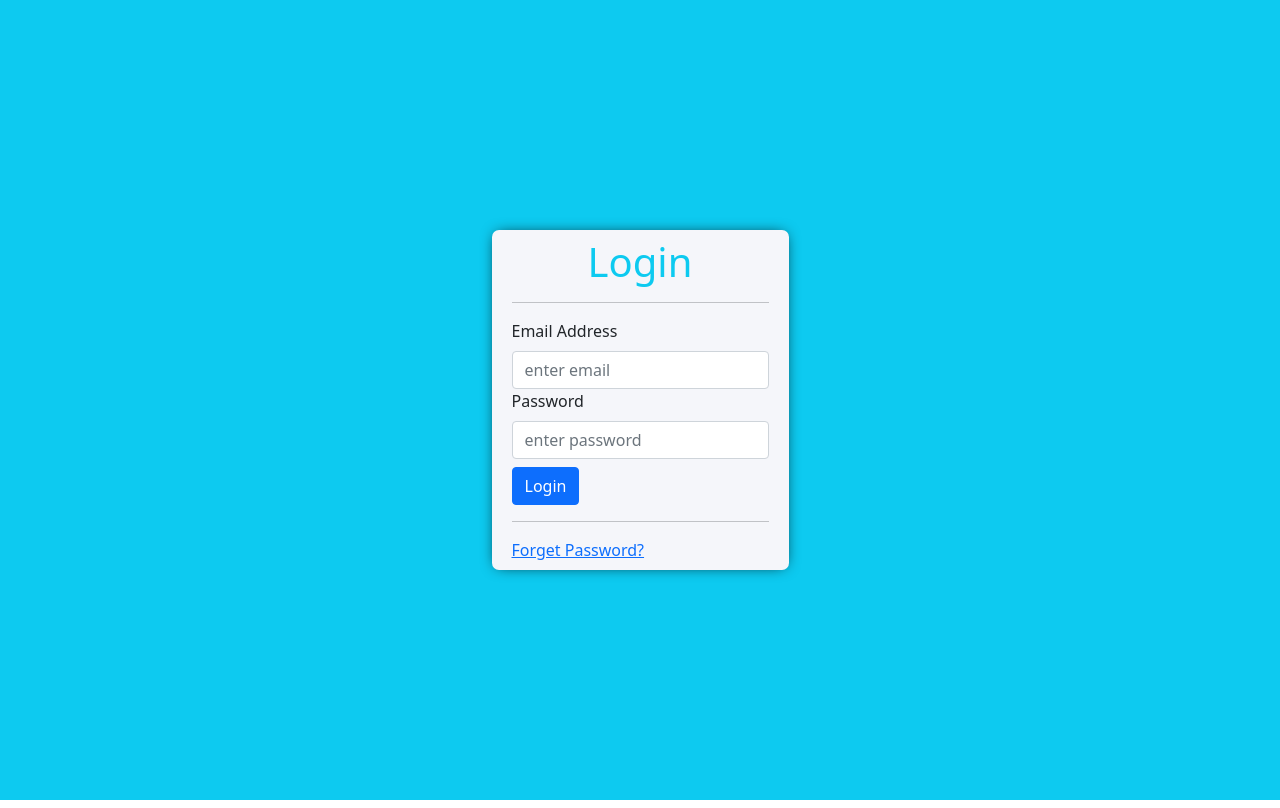
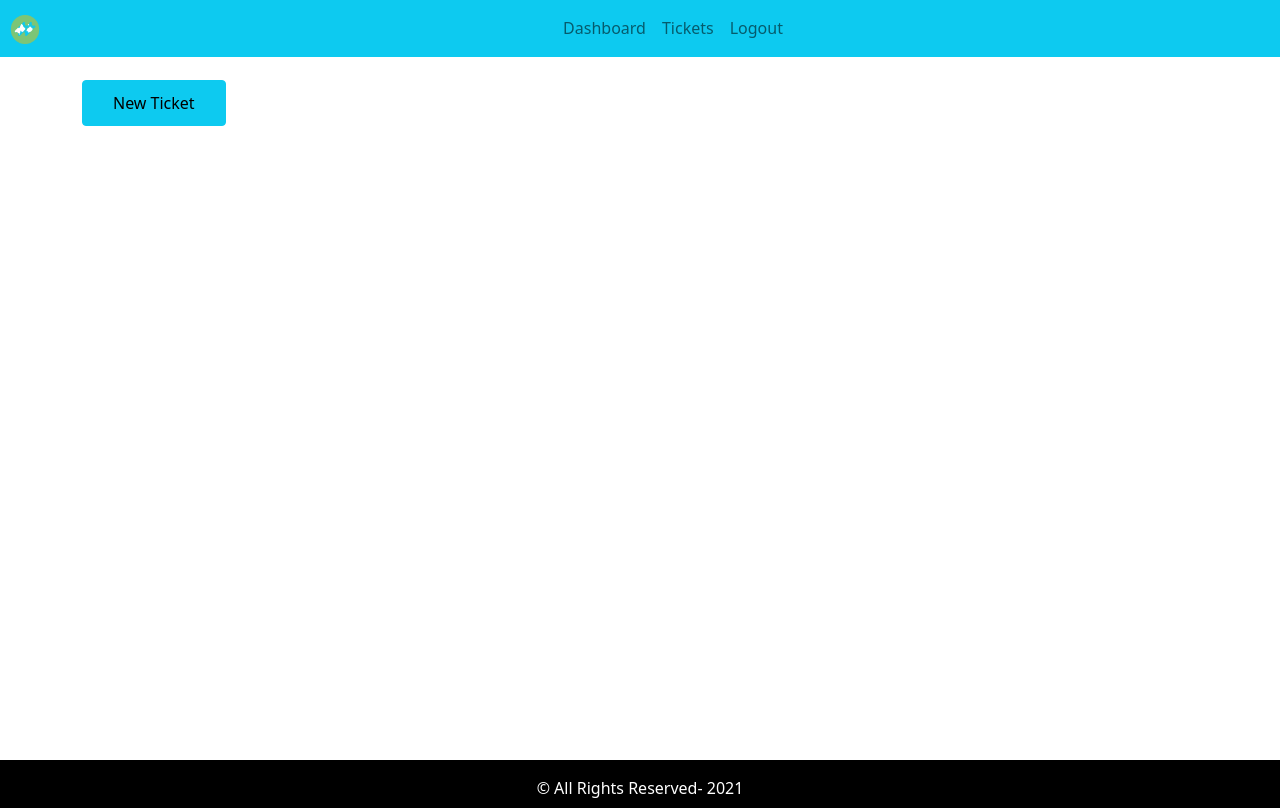
Before and after one commit to Pirate30/crm-client, a React (Create React App) app: page / in a window 1280 px wide. Built offline with nearby package versions, Linux system fonts and the light colour scheme.

Commit message:
day 2 header & footer + default layout page(on going)

```diff
--- a/src/App.css
+++ b/src/App.css
@@ -0,0 +1,22 @@
+.defaultlayout {
+  display: grid;
+  grid-template-rows: 80px auto 3rem;
+  grid-template-areas:
+    "header"
+    "main"
+    "footer";
+}
+
+header {
+  grid-area: header;
+}
+main {
+  grid-area: main;
+  min-height: 85vh;
+}
+footer {
+  grid-area: footer;
+  background: black;
+  padding: 1rem;
+  color: white;
+}
--- a/src/App.js
+++ b/src/App.js
@@ -1,10 +1,15 @@
 import "./App.css";
+import DefaultLayout from "./layout/DefaultLayout";
+import Dashboard from "./page/dashboard/Dashboard";
 import Entry from "./page/entry/Entry";
 
 function App() {
   return (
     <div className="App">
-      <Entry />
+      {/* <Entry /> */}
+      <DefaultLayout>
+        <Dashboard />
+      </DefaultLayout>
     </div>
   );
 }
--- /dev/null
+++ b/src/layout/DefaultLayout.jsx
@@ -0,0 +1,17 @@
+import React from "react";
+import Footer from "./partials/Footer";
+import Header from "./partials/Header";
+
+export default function DefaultLayout({ children }) {
+  return (
+    <div className="defaultlayout">
+      <header className="header">
+        <Header />
+      </header>
+      <main className="main">{children}</main>
+      <footer className="footer">
+        <Footer />
+      </footer>
+    </div>
+  );
+}
--- /dev/null
+++ b/src/layout/partials/Footer.jsx
@@ -0,0 +1,5 @@
+import React from "react";
+
+export default function Footer() {
+  return <div className="text-center ">&copy; All Rights Reserved- 2021</div>;
+}
--- /dev/null
+++ b/src/layout/partials/Header.jsx
@@ -0,0 +1,21 @@
+import React from "react";
+import { Navbar, Nav } from "react-bootstrap";
+import logo from "../../assets/logo.png";
+
+export default function Header() {
+  return (
+    <Navbar collapseOnSelect varient="dark" bg="info" expand="md">
+      <Navbar.Brand>
+        <img src={logo} width="50px" alt="logo" />
+      </Navbar.Brand>
+      <Navbar.Toggle aria-controls="basic-navbar-nav" />
+      <Navbar.Collapse id="basic-navbar-nav">
+        <Nav className="m-auto">
+          <Nav.Link href="dashboard">Dashboard</Nav.Link>
+          <Nav.Link href="dashboard">Tickets</Nav.Link>
+          <Nav.Link href="dashboard">Logout</Nav.Link>
+        </Nav>
+      </Navbar.Collapse>
+    </Navbar>
+  );
+}
--- /dev/null
+++ b/src/page/dashboard/Dashboard.jsx
@@ -0,0 +1,19 @@
+import React from "react";
+import { Col, Container, Row, Button } from "react-bootstrap";
+
+export default function Dashboard() {
+  return (
+    <Container>
+      <Row>
+        <Col>
+          <Button
+            variant="info"
+            style={{ fontsize: "2rem", padding: "10px 30px" }}
+          >
+            New Ticket
+          </Button>
+        </Col>
+      </Row>
+    </Container>
+  );
+}
```
Also changed, not shown: src/assets/logo.png (added).
